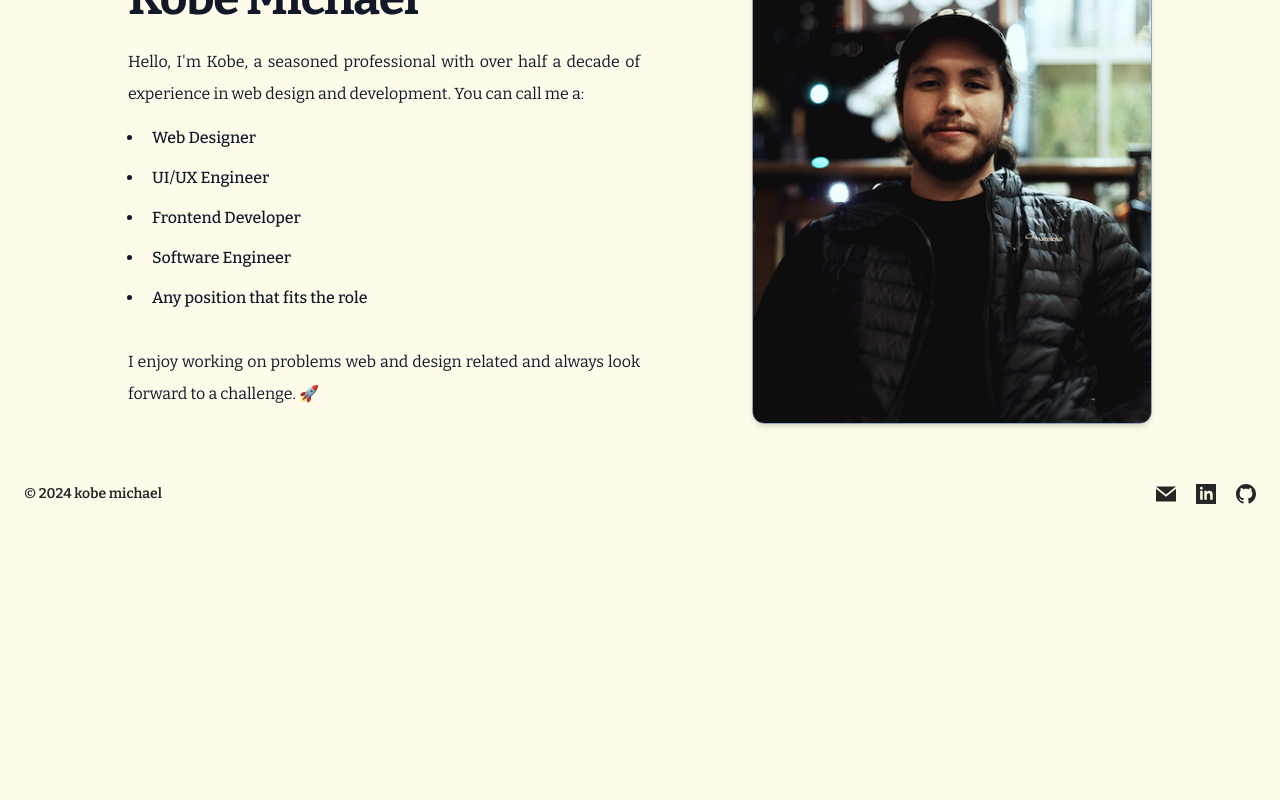
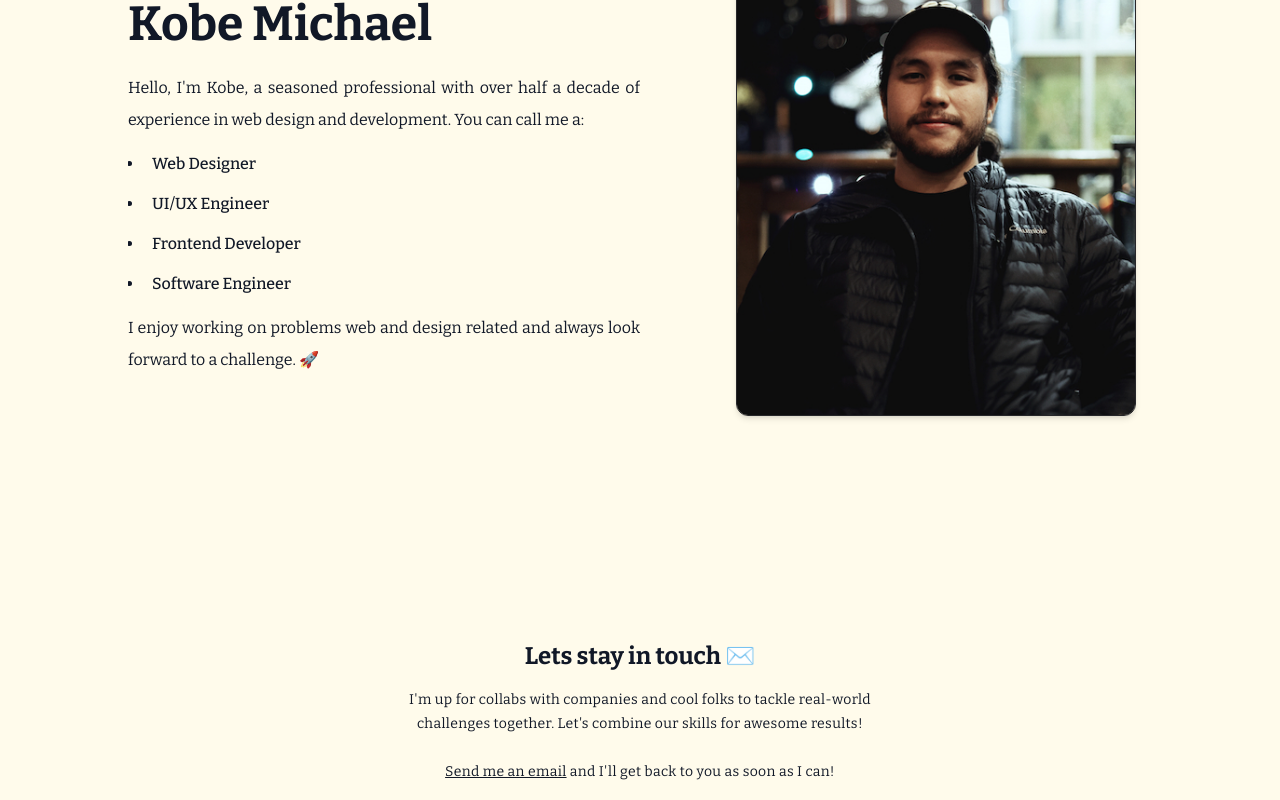
Before and after one commit to Kobeboy15/personal_website, a Next.js app: page / in a window 1280 px wide. Shown: the part 280-1080 px from the top of the page. Before the commit the page ends 844 px from the top, so only its background shows below. Built offline with nearby package versions, Linux system fonts and the light colour scheme.

Commit message:
Adjust layout of overhaul site and make changes to footer

```diff
--- a/package.json
+++ b/package.json
@@ -9,6 +9,7 @@
     "lint": "next lint"
   },
   "dependencies": {
+    "axios": "^1.6.5",
     "framer-motion": "^10.16.4",
     "gray-matter": "^4.0.3",
     "markdown-to-jsx": "^7.4.0",
--- a/src/app/blog/page.tsx
+++ b/src/app/blog/page.tsx
@@ -12,7 +12,7 @@ export default function Blog() {
     <div className="flex items-center">
       <div className="flex flex-col justify-center relative dark:text-white mx-auto">
         <h1 className="text-2xl text-center">Welcome to my blogs</h1>
-        <div className="grid grid-cols-1 gap-12 mt-[60px]">{postPreview}</div>
+        <div className="grid grid-cols-1 gap-12 my-[60px]">{postPreview}</div>
       </div>
     </div>
   );
--- a/src/app/layout.tsx
+++ b/src/app/layout.tsx
@@ -52,7 +52,7 @@ export default function RootLayout({
         <NavMenu />
         <div
           style={{ minHeight: "calc(100vh - 140px - 140px)" }}
-          className="m-auto px-6 relative"
+          className="m-auto px-6 pb-24 pt-[40px] relative"
         >
           {children}
         </div>
--- a/src/app/page.tsx
+++ b/src/app/page.tsx
@@ -1,37 +1,47 @@
 import HeroImage from "@/assets/Me.jpg";
+import { Reveal } from "@/components/Reveal";
 
 export default async function Home() {
   return (
-    <div className="mx-auto pt-16 max-w-5xl">
+    <div className="mx-auto max-w-5xl">
       <div className="mx-auto flex flex-col md:flex-row items-center gap-y-5">
         <div className="flex-1">
           <div className="lg:max-w-lg">
+            <Reveal>
               <h2 className="text-base font-semibold leading-7 tracking-wide">
-              Hi!👋 My name is
+                Hi!👋 &nbsp;My name is
               </h2>
-            <p className="mt-2 text-5xl font-bold tracking-tight">
-              Kobe Michael
+            </Reveal>
+            <Reveal>
+              <h1 className="mt-4 text-5xl font-bold">Kobe Michael</h1>
+            </Reveal>
+            <Reveal>
+              <div className="mt-6 text-md text-justify leading-8">
+                <p className="">
+                  Hello, I'm Kobe, a seasoned professional with over half a
+                  decade of experience in web design and development. You can
+                  call me a:
                 </p>
-            <p className="mt-6 text-md text-justify leading-8">
-              Hello, I'm Kobe, a seasoned professional with over half a decade
-              of experience in web design and development. You can call me a:
-              <br />
-              <ul className="list-disc mt-3 flex flex-col gap-2">
+                <ul className="list-disc my-3 flex flex-col gap-2">
                   {PositionTitles()}
-                <li className="font-medium pl-2 ml-4">
-                  Any position that fits the role
-                </li>
                 </ul>
-              <br />I enjoy working on problems web and design related and
-              always look forward to a challenge. 🚀
+                <p>
+                  I enjoy working on problems web and design related and always
+                  look forward to a challenge. 🚀
                 </p>
               </div>
+            </Reveal>
           </div>
+        </div>
+        <Reveal>
+          <div className="p-4">
             <img
               src={HeroImage.src}
               alt="Product screenshot"
-          className="rounded-xl w-[400px] h-[500px] object-cover shadow-md border-slate-400 border"
+              className="rounded-xl w-[400px] h-[500px] object-cover shadow-md border-zinc-800 border"
             />
+          </div>
+        </Reveal>
       </div>
     </div>
   );
@@ -47,7 +57,9 @@ function PositionTitles() {
 
   return positions.map((name, idx) => (
     <li key={`positionTitle${idx}`} className="font-medium pl-2 ml-4">
-      {name}
+      <Reveal delay={0.1 * idx}>
+        <p>{name}</p>
+      </Reveal>
     </li>
   ));
 }
--- a/src/app/projects/page.tsx
+++ b/src/app/projects/page.tsx
@@ -14,7 +14,7 @@ export default async function Projects() {
   return (
     <div className="flex items-center max-w-[940px] mx-auto">
       <div className="flex flex-col justify-center relative dark:text-white mx-auto">
-        <div id="projects" className="mt-[40px]">
+        <div id="projects" className="pb-20">
           <Reveal>
             <div className="mb-14">
               <h2 className="text-3xl mb-2 dark:text-white font-semibold">
@@ -38,6 +38,18 @@ export default async function Projects() {
               })}
           </div>
         </div>
+        <div className="text-center leading-8 max-w-md mx-auto pt-24">
+          If you want to see more projects that I've previously worked on, you
+          can check my Github account{" "}
+          <a
+            href="https://github.com/Kobeboy15?tab=repositories"
+            target="_blank"
+            className="border-b-[1.5px] border-gray-900 dark:border-white font-semibold"
+          >
+            here
+          </a>
+          .
+        </div>
       </div>
     </div>
   );
--- a/src/app/work/page.tsx
+++ b/src/app/work/page.tsx
@@ -14,7 +14,7 @@ export default async function Work() {
   return (
     <div className="flex items-center max-w-[940px] mx-auto">
       <div className="flex flex-col justify-center relative dark:text-white mx-auto">
-        <div id="work" className="mt-[40px]">
+        <div id="work">
           <Reveal>
             <div className="mb-14">
               <h1 className="text-3xl dark:text-white font-semibold mb-2">
--- a/src/components/FooterMenu.jsx
+++ b/src/components/FooterMenu.jsx
@@ -1,18 +1,37 @@
 "use client";
-
-import { useEffect, useState } from "react";
 import Link from "next/link";
 import { Github, LinkedIn, MailIcon } from "./Logo";
 import { Reveal } from "./Reveal";
+import { externalLink as ExternalLink } from "@/components/Logo";
 
 export default function FooterMenu() {
-  const [currentYear, setCurrentYear] = useState("");
-
-  useEffect(() => {
-    setCurrentYear(new Date().getFullYear());
-  }, []);
+  const currentYear = new Date().getFullYear();
 
   return (
+    <div className="dark:from-zinc-800/90 bg-gradient-to-t to-transparent">
+      <div className=" pt-28 mb-24 text-center max-w-lg mx-auto">
+        <div id="contact">
+          <h2 className="text-2xl text-center dark:text-white font-bold mb-4 w-full">
+            Lets stay in touch ✉️
+          </h2>
+          <div className="flex flex-col gap-10">
+            <p className="text-center dark:text-white/80 font-normal tracking-wide leading-6 text-sm">
+              I'm up for collabs with companies and cool folks to tackle
+              real-world challenges together. Let's combine our skills for
+              awesome results!
+              <br />
+              <br />
+              <a
+                href="mailto: kobemichael15@gmail.com"
+                className="dark:text-white underline"
+              >
+                Send me an email
+              </a>{" "}
+              and I'll get back to you as soon as I can!
+            </p>
+          </div>
+        </div>
+      </div>
       <div className="text-sm flex items-center justify-between max-w-7xl px-6 m-auto min-h-[140px]">
         <Reveal delay={0.9}>
           <Link href="/">
@@ -51,5 +70,6 @@ export default function FooterMenu() {
           </div>
         </Reveal>
       </div>
+    </div>
   );
 }
--- a/src/components/NavMenu.jsx
+++ b/src/components/NavMenu.jsx
@@ -71,7 +71,7 @@ export default function NavMenu() {
       <div className="flex flex-row-reverse gap-5">
         <button
           onClick={handleTheme}
-          className="dark:text-white dark:hover:text-yellow-200 w-12 flex justify-center fixed top-5 right-5"
+          className="dark:text-white dark:hover:text-yellow-200 w-12 flex justify-center fixed top-5 right-5 z-50"
         >
           {currentTheme === "dark" ? <Sun /> : <Moon />}
         </button>
@@ -96,7 +96,6 @@ function DesktopItems({ routes }) {
           <Link
             key={index}
             href={item.route}
-            active
             className={`hover:text-yellow-500 border-dotted dark:hover:text-yellow-200 transition-colors duration-200 py-1 border-b-[3px] ${
               isActive ? "dark:border-white border-black" : "border-transparent"
             }`}
```
Also changed, not shown: src/app/about/page.tsx (+4 -66 lines), 1 other file (tests, documents, lock files or other folders). Lines whose indentation alone changed are shown as unchanged.
